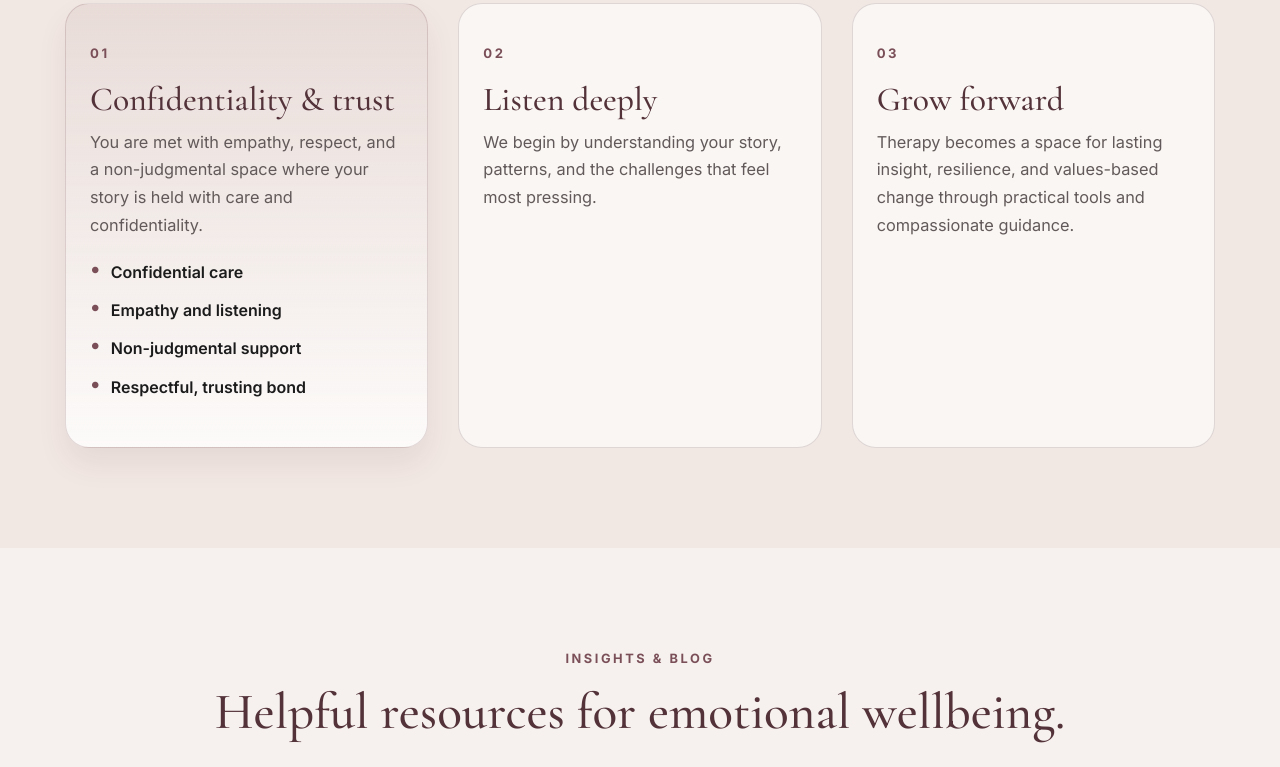
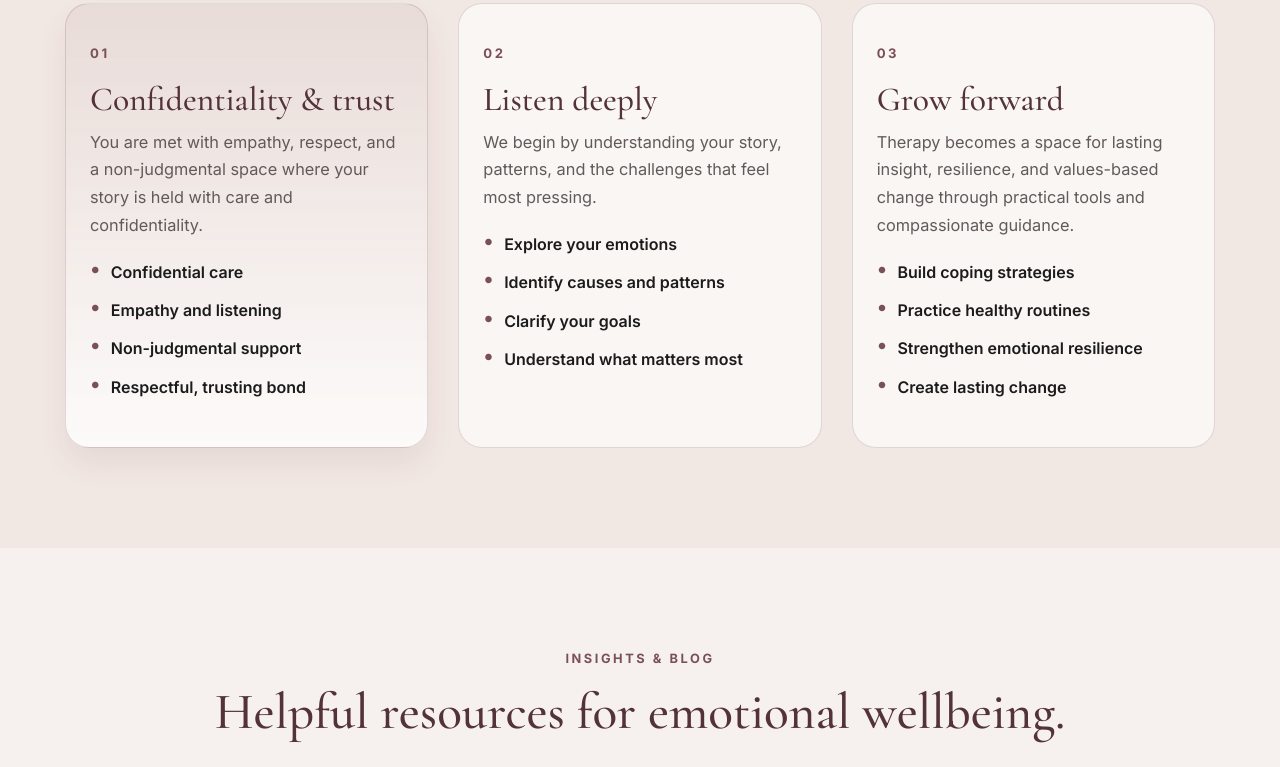
Before and after one commit to Samson-Alosi/Portfolio, a website: page index.html in a window 1280 px wide. Shown: the part 2550-3317 px from the top of the page. Drawn offline with nearby package versions, Linux system fonts and the light colour scheme.

Commit message:
Update how I work

```diff
--- a/index.html
+++ b/index.html
@@ -182,6 +182,12 @@
                 <span>02</span>
                 <h3>Listen deeply</h3>
                 <p>We begin by understanding your story, patterns, and the challenges that feel most pressing.</p>
+                <ul class="feature-list">
+                  <li>Explore your emotions</li>
+                  <li>Identify causes and patterns</li>
+                  <li>Clarify your goals</li>
+                  <li>Understand what matters most</li>
+                </ul>
               </div>
             </div>
             <div class="col-lg-4">
@@ -189,6 +195,12 @@
                 <span>03</span>
                 <h3>Grow forward</h3>
                 <p>Therapy becomes a space for lasting insight, resilience, and values-based change through practical tools and compassionate guidance.</p>
+                <ul class="feature-list">
+                  <li>Build coping strategies</li>
+                  <li>Practice healthy routines</li>
+                  <li>Strengthen emotional resilience</li>
+                  <li>Create lasting change</li>
+                </ul>
               </div>
             </div>
           </div>
```
